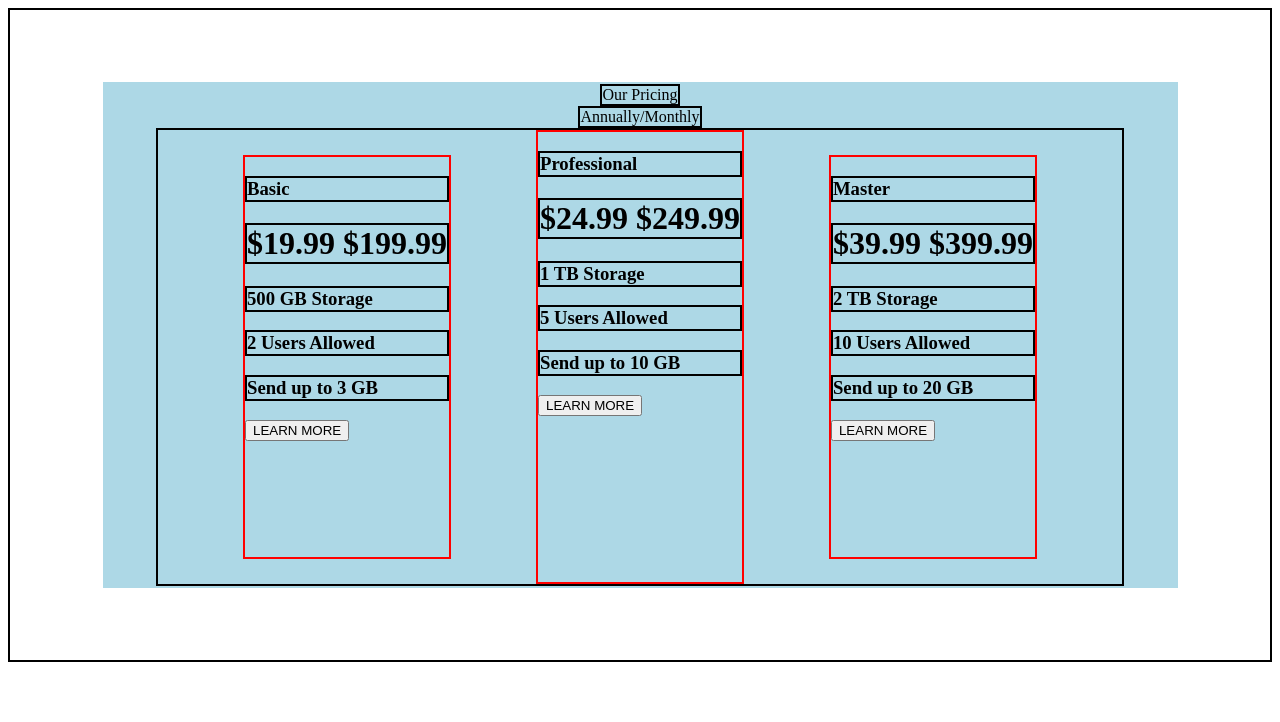
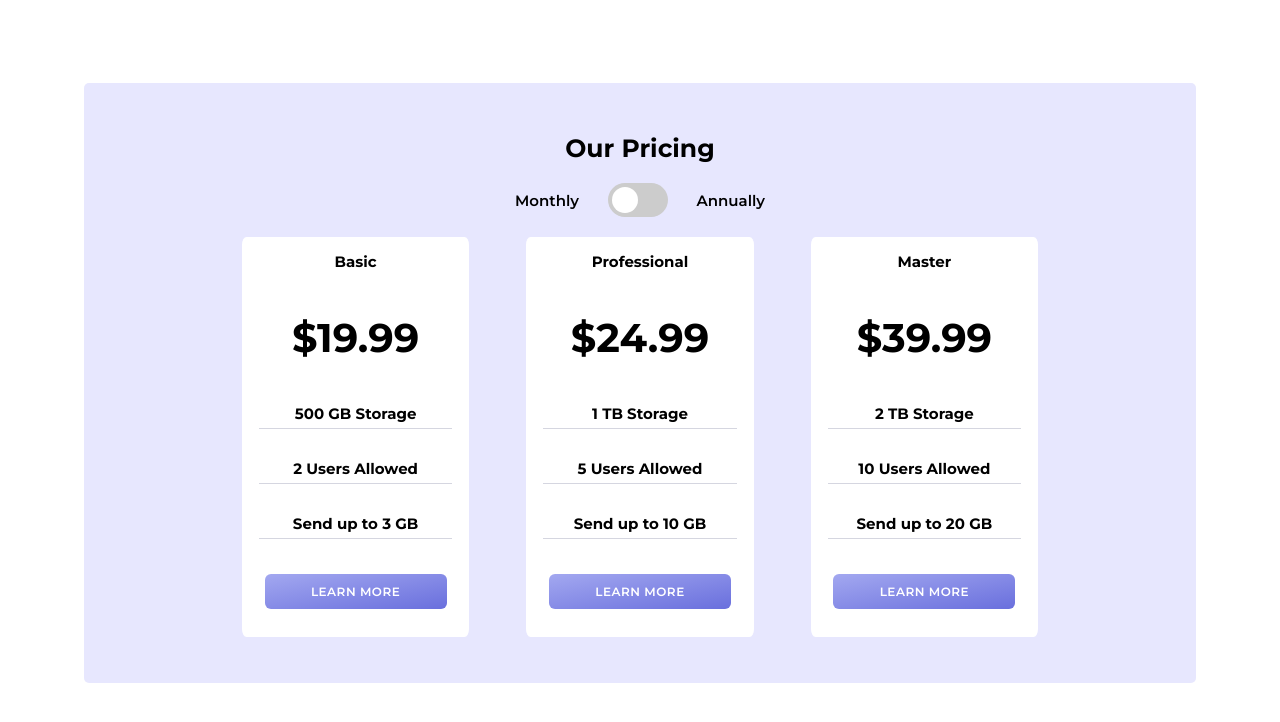
Before and after one commit to ColbySonnier/pricing-component, a plain HTML site: page index.html in a window 1280 px wide. Drawn offline with Linux system fonts and the light colour scheme.

Commit message:
Finished styling, including adding hover capabilities

```diff
--- a/index.html
+++ b/index.html
@@ -14,13 +14,16 @@
 <div class="doc">
   <div class="main">
     <div class="header">Our Pricing</div>
-    <div class="toggle">Annually/Monthly</div>
+    <div class="toggle">Monthly
+      <label class="switch">
+      <input id="toggle" type="checkbox">
+      <span class="slider round"></span>
+    </label>Annually</div>
     <div class="options">
       <div class="basic">
         <h3 class="option-header">Basic</h3>
-        <h1 class="price">
+        <h1 class="price price1">
           &dollar;19.99
-          &dollar;199.99
         </h1>
         <h3 class="info">500 GB Storage</h3>
         <h3 class="info">2 Users Allowed</h3>
@@ -29,9 +32,8 @@
       </div>
       <div class="professional">
         <h3 class="option-header">Professional</h3>
-        <h1 class="price">
+        <h1 class="price price2">
           &dollar;24.99
-          &dollar;249.99
         </h1>
         <h3 class="info">1 TB Storage</h3>
         <h3 class="info">5 Users Allowed</h3>
@@ -40,9 +42,8 @@
       </div>
       <div class="master">
         <h3 class="option-header">Master</h3>
-        <h1 class="price">
+        <h1 class="price price3">
           &dollar;39.99
-          &dollar;399.99
         </h1>
         <h3 class="info">2 TB Storage</h3>
         <h3 class="info">10 Users Allowed</h3>
@@ -53,6 +54,6 @@
   </div>
 </div>
 
-
+ <script src="script.js"></script>
 </body>
 </html>
--- /dev/null
+++ b/script.js
@@ -0,0 +1,25 @@
+let toggle= document.querySelector('#toggle')
+let price1 = document.querySelector('.price1')
+let price2 = document.querySelector('.price2')
+let price3 = document.querySelector('.price3')
+
+let checked=1
+
+toggle.addEventListener('click', function(){
+    checked++
+    if(checked%2 != 0){
+        price1.innerText='$19.99'
+        price2.innerText='$24.99'
+        price3.innerText='$39.99'
+    } else {
+        price1.innerText='$199.99'
+        price2.innerText='$249.99'
+        price3.innerText='$399.99'
+    }
+
+    console.log(checked)
+})
+
+//problems
+//how to change styling on one element by hovering another
+//how bto change styling on two elements simultaneously (ie. button hover and section hover)
--- a/styles.css
+++ b/styles.css
@@ -1,32 +1,45 @@
+@import url('https://fonts.googleapis.com/css2?family=Montserrat:ital,wght@0,100..900;1,100..900&family=Roboto:ital,wght@0,100;0,300;0,400;0,500;0,700;0,900;1,100;1,300;1,400;1,500;1,700;1,900&display=swap');
+
+*{
+    font-family: Montserrat;
+    font-size: 15px;
+    /* color: rgba(0, 0, 0, 0.759) */
+}
+
+
+
 .doc {
-    border: 2px solid black;
     height: 650px;
     display: flex;
     justify-content: center;
     align-items: center;
+    margin: auto;
 }
 
 .main {
-    border: 2px solid lightblue;
-    background-color: lightblue;
-    width: 85%;
+    background-color: hsl(240, 92%, 95%);
+    width: 80%;
+    height: 500px;
+    padding: 50px;
+    margin-top: 100px;
+    border-radius: 5px;
     display: flex;
     flex-direction: column;
-    justify-content: space-around;
+    justify-content: space-be;
     align-items: center;
 
 }
 
-.header {
-    border: 2px solid black;
-}
-
 .toggle{
-    border: 2px solid black;
+    display: flex;
+    justify-content: space-between;
+    align-items: center;
+    font-weight:600;
+    width: 250px;
+    margin-bottom: 20px;
 }
 
 .options{
-    border: 2px solid black;
     width: 90%;
     display: flex;
     justify-content: space-evenly;
@@ -34,25 +47,122 @@
 }
 
 .basic, .professional, .master{
-    border: 2px solid red;
+    border-radius: 2%;
+    display: flex;
+    flex-direction: column;
+    align-items: center;
+    text-align: center;
 }
 
-.basic, .master{
+.basic, .master, .professional{
     height: 400px;
+    width: 25%;
+    background-color: white;
 }
 
-.professional{
-    height: 450px;
+.professional:hover, .basic:hover, .master:hover{
+    background-image: linear-gradient(to bottom right, hsl(236, 72%, 79%), hsl(237, 63%, 64%));
+    color: white;
+  }
+
+  .professional:hover .learn-more, .basic:hover .learn-more, .master:hover .learn-more{
+    background-image: linear-gradient(to bottom right, hsl(0, 0%, 100%), hsl(0, 0%, 100%));
+    color: hsl(237, 63%, 64%);
+  }
+
+
+.learn-more{
+    width: 80%;
+    height: 35px;
+    margin-top: 20px;
+    background-image: linear-gradient(to bottom right, hsl(236, 72%, 79%), hsl(237, 63%, 64%));
+    border-radius: 6px;
+    border: 0px;
+    color:hsl(0, 0%, 100%);
+    font-size: 12px;
+    font-weight: 600;
+    letter-spacing: 0.5px;
 }
 
-.option-header{
-    border: 2px solid black;
+.learn-more:hover{
+  background-color: white;
 }
 
 .price{
-    border: 2px solid black;
+    font-size: 40px;
 }
 
 .info{
-    border: 2px solid black;
+  width: 85%;
+  padding-bottom: 5px;
+  border-bottom: 1px solid hsla(234, 14%, 74%, 0.549);
 }
+
+.header{
+    font-weight: 700;
+    font-size: 25px;
+    margin-bottom: 20px;
+}
+
+
+.switch {
+    position: relative;
+    display: inline-block;
+    width: 60px;
+    height: 34px;
+  }
+
+  /* Hide default HTML checkbox */
+  .switch input {
+    opacity: 0;
+    width: 0;
+    height: 0;
+  }
+
+  /* The slider */
+  .slider {
+    position: absolute;
+    cursor: pointer;
+    top: 0;
+    left: 0;
+    right: 0;
+    bottom: 0;
+    background-color: #ccc;
+    -webkit-transition: .4s;
+    transition: .4s;
+  }
+
+  .slider:before {
+    position: absolute;
+    content: "";
+    height: 26px;
+    width: 26px;
+    left: 4px;
+    bottom: 4px;
+    background-color: white;
+    -webkit-transition: .4s;
+    transition: .4s;
+  }
+
+  input:checked + .slider {
+    background-image: linear-gradient(to bottom right, hsl(236, 72%, 79%), hsl(237, 63%, 64%));
+  }
+
+  input:focus + .slider {
+    box-shadow: 0 0 1px hsl(237, 63%, 64%);
+  }
+
+  input:checked + .slider:before {
+    -webkit-transform: translateX(26px);
+    -ms-transform: translateX(26px);
+    transform: translateX(26px);
+  }
+
+  /* Rounded sliders */
+  .slider.round {
+    border-radius: 34px;
+  }
+
+  .slider.round:before {
+    border-radius: 50%;
+  }
```
